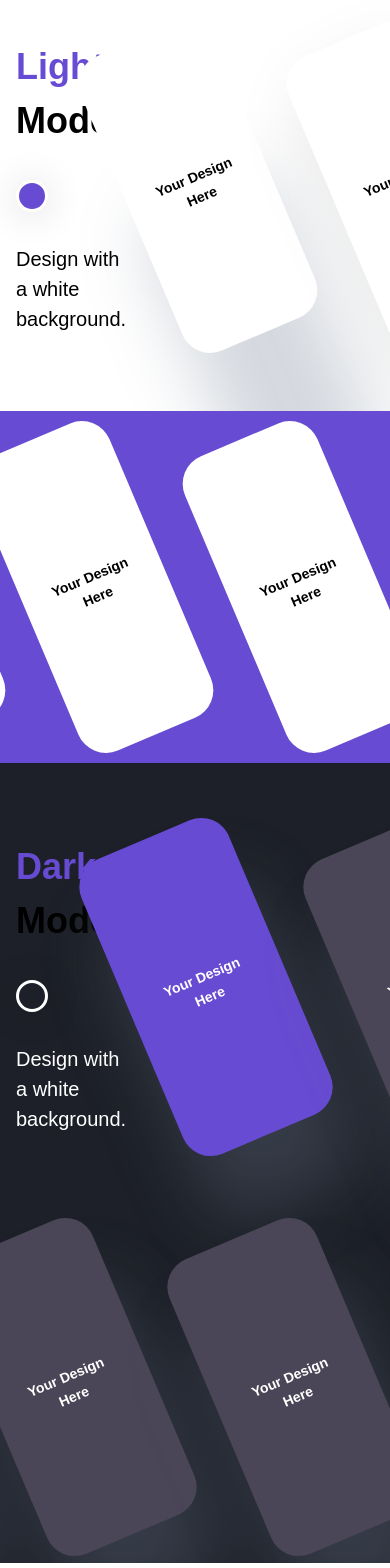
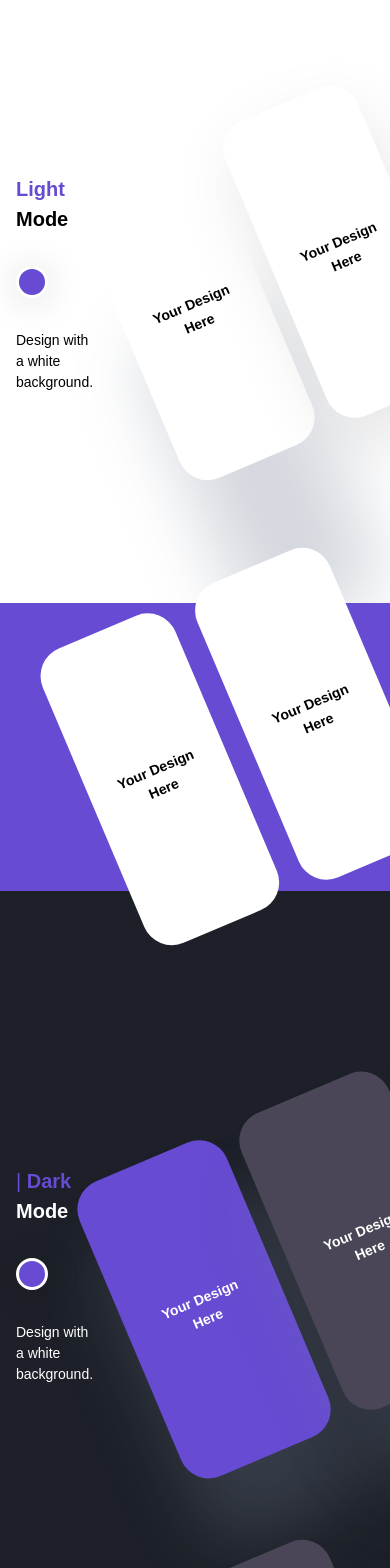
Before and after one commit to teembet/solustack, a Next.js app: page /project/1 in a window 390 px wide. Shown: the part 1200-2768 px from the top of the page. Built offline with nearby package versions, Linux system fonts and the light colour scheme.

Commit message:
light and dark mode

```diff
--- a/components/project/DarkMode.js
+++ b/components/project/DarkMode.js
@@ -1,42 +1,57 @@
-import React from 'react'
-import DarkCard from './DarkCard'
+import React from "react";
+import DarkCard from "./DarkCard";
 
 const DarkMode = () => {
   return (
-    <div className="w-full overflow-x-hidden bg-[#1D2028]">
-    <div className="p-4 w-full lg:w-11/12 mx-auto py-16">
-      <div className="flex justify-between items-center">
-        <div className="font-poppins flex flex-col">
-          <h3 className="font-bold text-4xl mb-8">
-            <span className="text-purple2">Dark</span> Mode
+    <>
+      <div className="w-full relative overflow-x-clip bg-[#1D2028] ">
+        <div className="p-4 w-full lg:w-11/12 mx-auto py-40 ">
+          <div className="flex justify-between items-center ">
+            <div className="font-poppins flex flex-col mr-6 xl:mr-0">
+              <h3 className="font-bold text-xl md:text-2xl xl:text-4xl mb-8 text-white">
+                <span className="text-purple2">
+                  <span className="font-light">|</span> Dark
+                </span>{" "}
+                Mode
               </h3>
 
-          <div className="text-purple2 h-8 w-8 rounded-[50%] shadow-[0px_3px_38px_#00000029] border-3 border-white mb-8"></div>
-          <p className="font-medium text-xl text-white">
+              <div className="bg-purple2 h-8 w-8 rounded-[50%] shadow-[0px_3px_38px_#00000029] border-3 border-white mb-8"></div>
+              <p className="font-medium text-sm lg:text-xl text-white">
                 Design with a white <br /> background.
               </p>
             </div>
-        <div className="flex justify-between ">
-          <div className="mr-16 slant">
+            <div className="">
+              <div className="flex justify-between slant ">
+                <div className=" mr-4 md:mr-8 xl:mr-16 ">
                   <DarkCard purple={true} shadowLg={true} />
                 </div>
-          <div className="slant">
-            <DarkCard  shadowMd={true} />
+                <div className="">
+                  <DarkCard shadowMd={true} />
                 </div>
               </div>
             </div>
-      <div></div>
           </div>
-    <div className="w-full  overflow-x-hidden overflow-y-visible relative">
-      <div className="p-4 w-full lg:w-11/12 mx-auto flex justify-end overflow-y-visible z-10">
+        </div>
 
-      <div className="slant mr-16"><DarkCard /></div>
-      <div className="slant mr-16"><DarkCard /></div>
-      <div className="slant"><DarkCard /></div>
+        <div className="relative  h-[18rem] md:h-[28rem] xl:h-[42rem] flex justify-end">
+          <div className=" w-full xl:w-5/6  flex justify-end   slant">
+            <div className="hidden lg:block absolute bottom-56 left-6  xl:left-20 ">
+              <DarkCard shadowMd={true} />
+            </div>
+            <div className="w-3/5 flex justify-end mb-12   ">
+              <div className=" mr-6   ">
+                <DarkCard />
+              </div>
+              <div className=" mb-12">
+                <DarkCard />
               </div>
             </div>
           </div>
-  )
-}
+        </div>
+      </div>
+      <div className="bg-white h-[4rem] md:h-[8rem]  m-0 p-0"></div>
+    </>
+  );
+};
 
-export default DarkMode
+export default DarkMode;
--- a/components/project/LightMode.js
+++ b/components/project/LightMode.js
@@ -3,40 +3,51 @@ import WhiteCard from "./WhiteCard";
 
 const LightMode = () => {
   return (
-    <div className="w-full overflow-x-hidden">
-      <div className="p-4 w-full lg:w-11/12 mx-auto py-16">
-        <div className="flex justify-between items-center">
-          <div className="font-poppins flex flex-col">
-            <h3 className="font-bold text-4xl mb-8">
+    <>
+      <div className="w-full relative overflow-x-clip  overflow-y-visible ">
+        <div className="p-4 w-full lg:w-11/12 mx-auto py-40 ">
+          <div className="flex justify-between items-center ">
+            <div className="font-poppins flex flex-col mr-6 xl:mr-0">
+              <h3 className="font-bold text-xl md:text-2xl xl:text-4xl mb-8">
                 <span className="text-purple2">Light</span> Mode
               </h3>
 
               <div className="bg-purple2 h-8 w-8 rounded-[50%] shadow-[0px_3px_38px_#00000029] border-3 border-white mb-8"></div>
-            <p className="font-medium text-xl">
+              <p className="font-medium text-sm lg:text-xl">
                 Design with a white <br /> background.
               </p>
             </div>
-          <div className="flex justify-between ">
-            <div className="mr-16 slant">
-              <WhiteCard  shadowLg={true} />
+            <div className="">
+              <div className="flex justify-between slant ">
+                <div className=" mr-4 md:mr-8 xl:mr-16 ">
+                  <WhiteCard border={true} shadowLg={true} />
                 </div>
-            <div className="slant">
-              <WhiteCard  shadowMd={true} />
+                <div className="">
+                  <WhiteCard shadowMd={true} />
                 </div>
               </div>
             </div>
-        <div></div>
           </div>
-      <div className="w-full bg-purple2 overflow-x-hidden overflow-y-visible relative">
-        <div className="p-4 w-full lg:w-11/12 mx-auto flex justify-end overflow-y-visible z-10">
+        </div>
 
-
-        <div className="slant mr-16"><WhiteCard /></div>
-        <div className="slant mr-16"><WhiteCard /></div>
-        <div className="slant"><WhiteCard /></div>
+        <div className="relative bg-purple2 h-[18rem] md:h-[28rem] xl:h-[42rem] flex justify-end">
+          <div className=" w-full xl:w-5/6  flex justify-end   slant">
+            <div className="hidden lg:block absolute bottom-56 left-6  xl:left-20 ">
+              <WhiteCard shadowMd={true} />
+            </div>
+            <div className="w-3/5 flex justify-end mb-12   ">
+              <div className=" mr-6   ">
+                <WhiteCard />
+              </div>
+              <div className=" mb-12">
+                <WhiteCard />
               </div>
             </div>
           </div>
+        </div>
+      </div>
+      <div className="bg-[#1D2028] h-[4rem] md:h-[10rem]  m-0 p-0"></div>
+    </>
   );
 };
 
```
Lines whose indentation alone changed are shown as unchanged.
